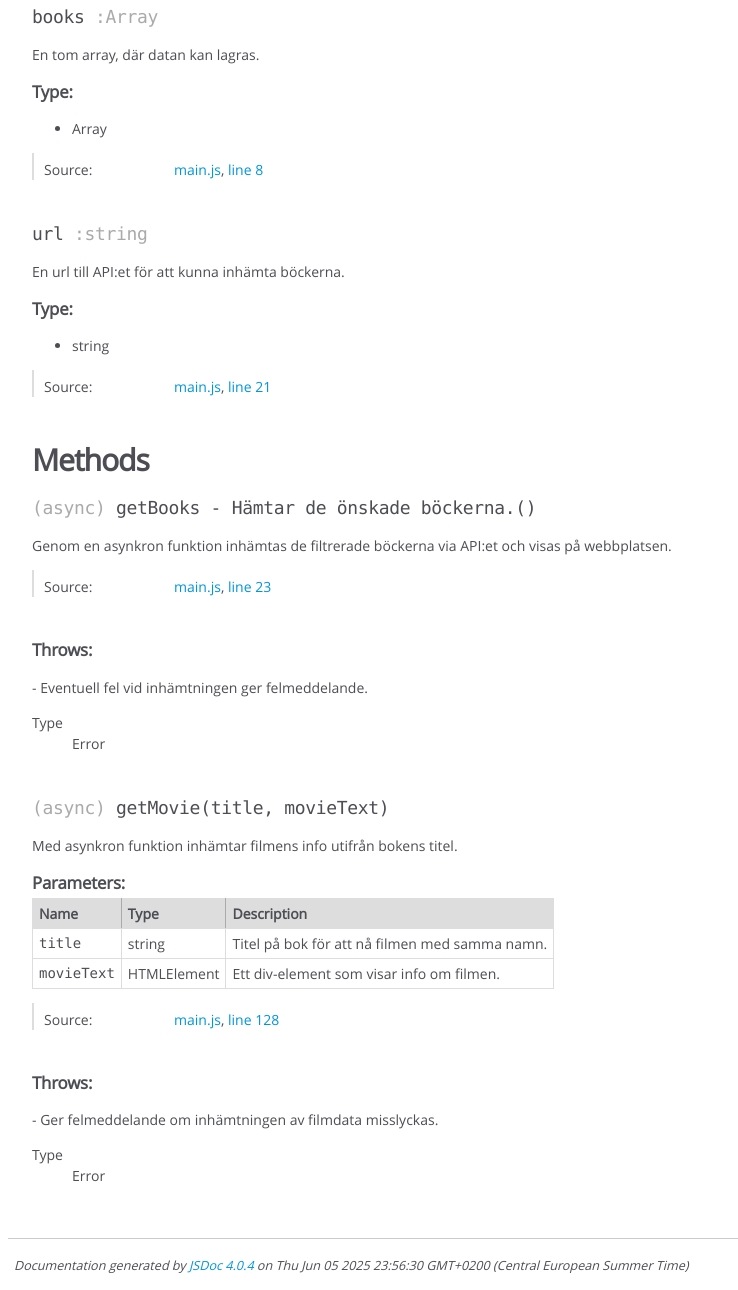
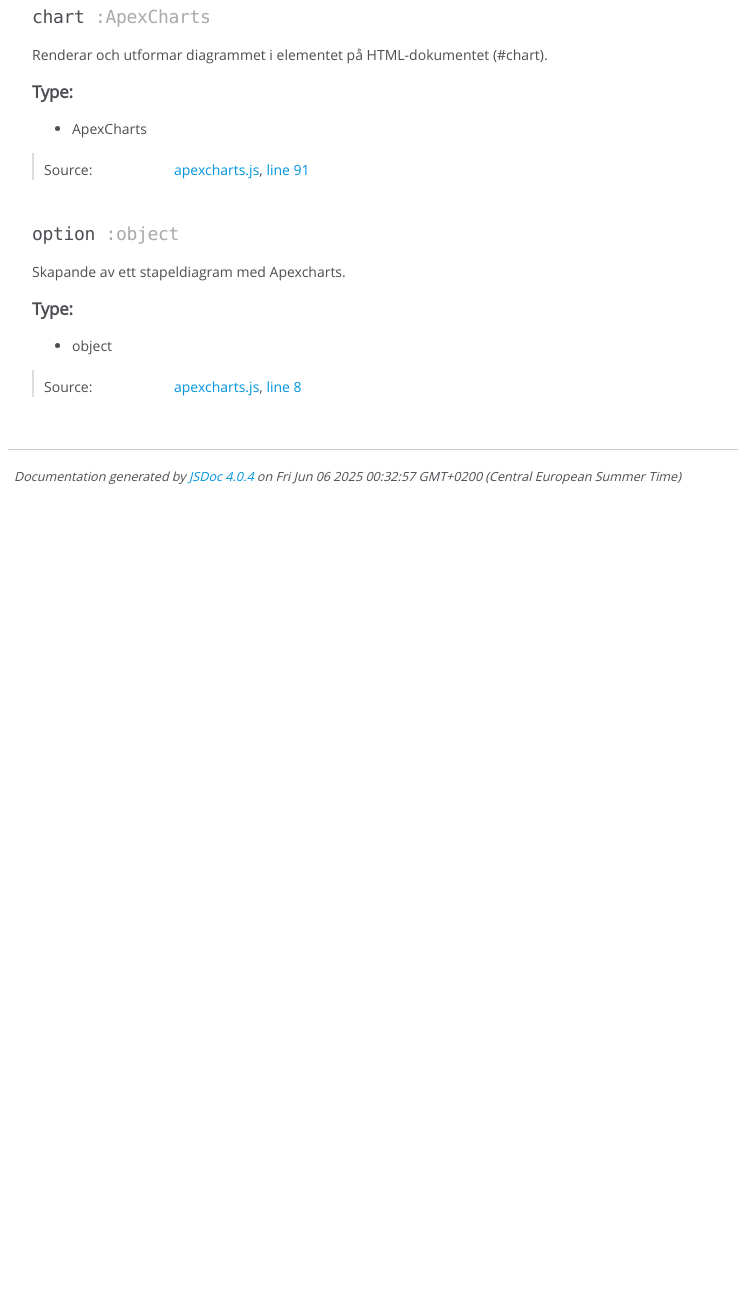
Before and after one commit to thne1900/projekt_frontend, a website: page out/global.html in a window 1280 px wide. Shown: the part 218-1508 px from the top of the page, without its empty margins (0-738 px from the left). After the commit the page ends 800 px from the top, so only its background shows below. Drawn offline with Linux system fonts and the light colour scheme.

Commit message:
Genererade dokumentationen.

```diff
--- a/out/global.html
+++ b/out/global.html
@@ -98,13 +98,13 @@
 
 
 
-<h4 class="name" id="books"><span class="type-signature"></span>books<span class="type-signature"> :Array</span></h4>
+<h4 class="name" id="chart"><span class="type-signature"></span>chart<span class="type-signature"> :ApexCharts</span></h4>
 
 
 
 
 <div class="description">
-    En tom array, där datan kan lagras.
+    Renderar och utformar diagrammet i elementet på HTML-dokumentet (#chart).
 </div>
 
 
@@ -113,7 +113,7 @@
     <ul>
         <li>
 
-<span class="param-type">Array</span>
+<span class="param-type">ApexCharts</span>
 
 
         </li>
@@ -152,7 +152,7 @@
 
     <dt class="tag-source">Source:</dt>
     <dd class="tag-source"><ul class="dummy"><li>
-        <a href="main.js.html">main.js</a>, <a href="main.js.html#line8">line 8</a>
+        <a href="apexcharts.js.html">apexcharts.js</a>, <a href="apexcharts.js.html#line91">line 91</a>
     </li></ul></dd>
 
 
@@ -170,13 +170,13 @@
 
 
 
-<h4 class="name" id="url"><span class="type-signature"></span>url<span class="type-signature"> :string</span></h4>
+<h4 class="name" id="option"><span class="type-signature"></span>option<span class="type-signature"> :object</span></h4>
 
 
 
 
 <div class="description">
-    En url till API:et för att kunna inhämta böckerna.
+    Skapande av ett stapeldiagram med Apexcharts.
 </div>
 
 
@@ -185,7 +185,7 @@
     <ul>
         <li>
 
-<span class="param-type">string</span>
+<span class="param-type">object</span>
 
 
         </li>
@@ -224,7 +224,7 @@
 
     <dt class="tag-source">Source:</dt>
     <dd class="tag-source"><ul class="dummy"><li>
-        <a href="main.js.html">main.js</a>, <a href="main.js.html#line21">line 21</a>
+        <a href="apexcharts.js.html">apexcharts.js</a>, <a href="apexcharts.js.html#line8">line 8</a>
     </li></ul></dd>
 
 
@@ -234,316 +234,6 @@
 
 
 </dl>
-
-
-
-
-
-
-
-
-
-
-        <h3 class="subsection-title">Methods</h3>
-
-
-
-
-
-
-
-    <h4 class="name" id="getBooks-H%C3%A4mtarde%C3%B6nskadeb%C3%B6ckerna."><span class="type-signature">(async) </span>getBooks - Hämtar de önskade böckerna.<span class="signature">()</span><span class="type-signature"></span></h4>
-
-
-
-
-
-
-<div class="description">
-    Genom en asynkron funktion inhämtas de filtrerade böckerna via API:et och visas på webbplatsen.
-</div>
-
-
-
-
-
-
-
-
-
-
-
-
-
-<dl class="details">
-
-
-
-
-
-
-
-
-
-
-
-
-
-
-
-
-
-
-
-
-
-
-
-
-
-
-    <dt class="tag-source">Source:</dt>
-    <dd class="tag-source"><ul class="dummy"><li>
-        <a href="main.js.html">main.js</a>, <a href="main.js.html#line23">line 23</a>
-    </li></ul></dd>
-
-
-
-
-
-
-
-</dl>
-
-
-
-
-
-
-
-
-
-
-
-
-
-<h5>Throws:</h5>
-
-
-
-<dl>
-    <dt>
-        <div class="param-desc">
-        - Eventuell fel vid inhämtningen ger felmeddelande.
-        </div>
-    </dt>
-    <dd></dd>
-    <dt>
-        <dl>
-            <dt>
-                Type
-            </dt>
-            <dd>
-
-<span class="param-type">Error</span>
-
-
-            </dd>
-        </dl>
-    </dt>
-    <dd></dd>
-</dl>
-
-
-
-
-
-
-
-
-
-
-
-
-
-
-
-
-    <h4 class="name" id="getMovie"><span class="type-signature">(async) </span>getMovie<span class="signature">(title, movieText)</span><span class="type-signature"></span></h4>
-
-
-
-
-
-
-<div class="description">
-    Med asynkron funktion inhämtar filmens info utifrån bokens titel.
-</div>
-
-
-
-
-
-
-
-
-
-    <h5>Parameters:</h5>
-
-
-<table class="params">
-    <thead>
-    <tr>
-
-        <th>Name</th>
-
-
-        <th>Type</th>
-
-
-
-
-
-        <th class="last">Description</th>
-    </tr>
-    </thead>
-
-    <tbody>
-
-
-        <tr>
-
-                <td class="name"><code>title</code></td>
-
-
-            <td class="type">
-
-
-<span class="param-type">string</span>
-
-
-
-            </td>
-
-
-
-
-
-            <td class="description last">Titel på bok för att nå filmen med samma namn.</td>
-        </tr>
-
-
-
-        <tr>
-
-                <td class="name"><code>movieText</code></td>
-
-
-            <td class="type">
-
-
-<span class="param-type">HTMLElement</span>
-
-
-
-            </td>
-
-
-
-
-
-            <td class="description last">Ett div-element som visar info om filmen.</td>
-        </tr>
-
-
-    </tbody>
-</table>
-
-
-
-
-
-
-<dl class="details">
-
-
-
-
-
-
-
-
-
-
-
-
-
-
-
-
-
-
-
-
-
-
-
-
-
-
-    <dt class="tag-source">Source:</dt>
-    <dd class="tag-source"><ul class="dummy"><li>
-        <a href="main.js.html">main.js</a>, <a href="main.js.html#line128">line 128</a>
-    </li></ul></dd>
-
-
-
-
-
-
-
-</dl>
-
-
-
-
-
-
-
-
-
-
-
-
-
-<h5>Throws:</h5>
-
-
-
-<dl>
-    <dt>
-        <div class="param-desc">
-        - Ger felmeddelande om inhämtningen av filmdata misslyckas.
-        </div>
-    </dt>
-    <dd></dd>
-    <dt>
-        <dl>
-            <dt>
-                Type
-            </dt>
-            <dd>
-
-<span class="param-type">Error</span>
-
-
-            </dd>
-        </dl>
-    </dt>
-    <dd></dd>
-</dl>
-
-
 
 
 
@@ -568,13 +258,13 @@
 </div>
 
 <nav>
-    <h2><a href="index.html">Home</a></h2><h3>Global</h3><ul><li><a href="global.html#books">books</a></li><li><a href="global.html#getBooks-H%25C3%25A4mtarde%25C3%25B6nskadeb%25C3%25B6ckerna.">getBooks - Hämtar de önskade böckerna.</a></li><li><a href="global.html#getMovie">getMovie</a></li><li><a href="global.html#url">url</a></li></ul>
+    <h2><a href="index.html">Home</a></h2><h3>Global</h3><ul><li><a href="global.html#chart">chart</a></li><li><a href="global.html#option">option</a></li></ul>
 </nav>
 
 <br class="clear">
 
 <footer>
-    Documentation generated by <a href="https://github.com/jsdoc/jsdoc">JSDoc 4.0.4</a> on Thu Jun 05 2025 23:56:30 GMT+0200 (Central European Summer Time)
+    Documentation generated by <a href="https://github.com/jsdoc/jsdoc">JSDoc 4.0.4</a> on Fri Jun 06 2025 00:32:57 GMT+0200 (Central European Summer Time)
 </footer>
 
 <script> prettyPrint(); </script>
```
Also changed, not shown: out/apexcharts.js.html (+2 -2 lines), out/index.html (+2 -2 lines).
